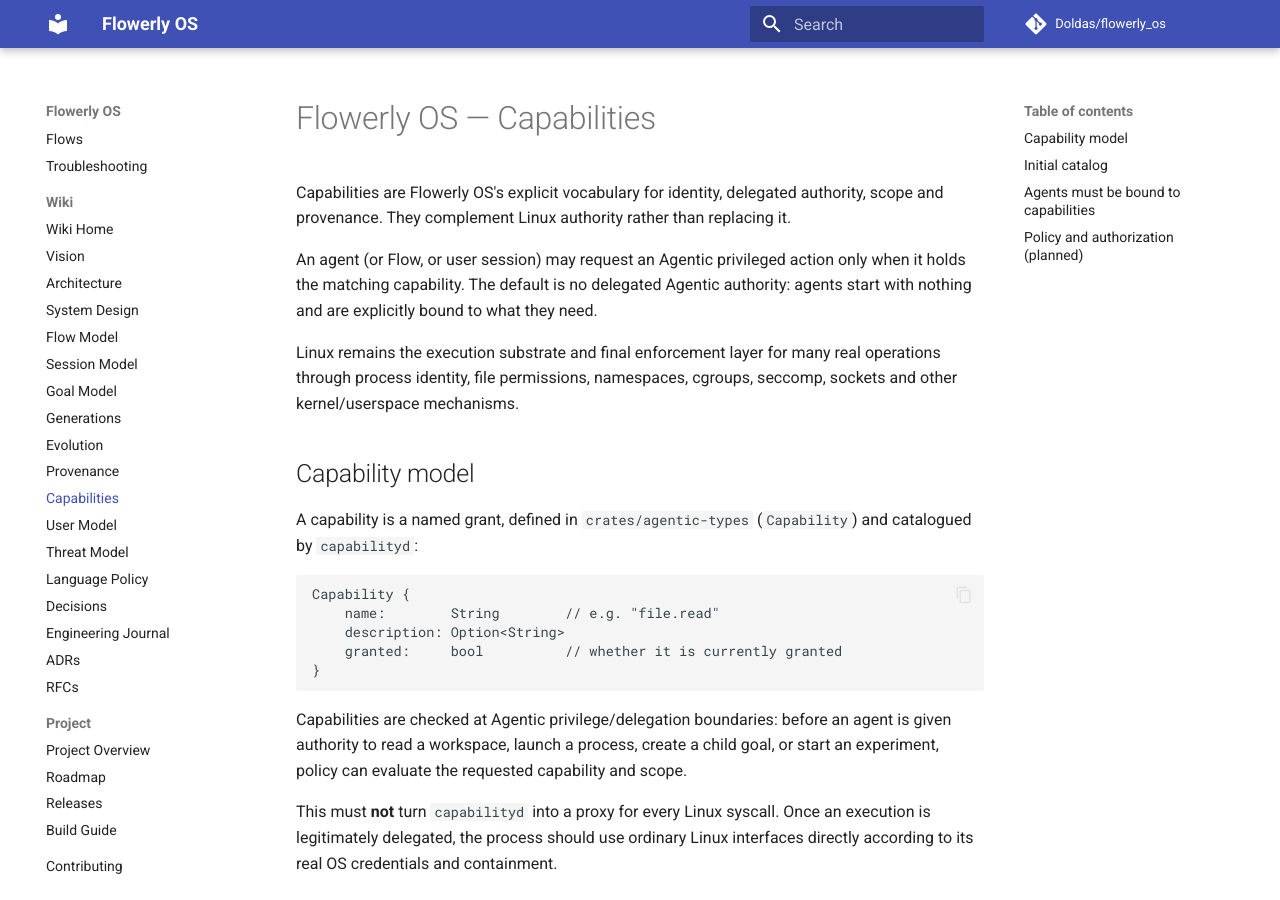
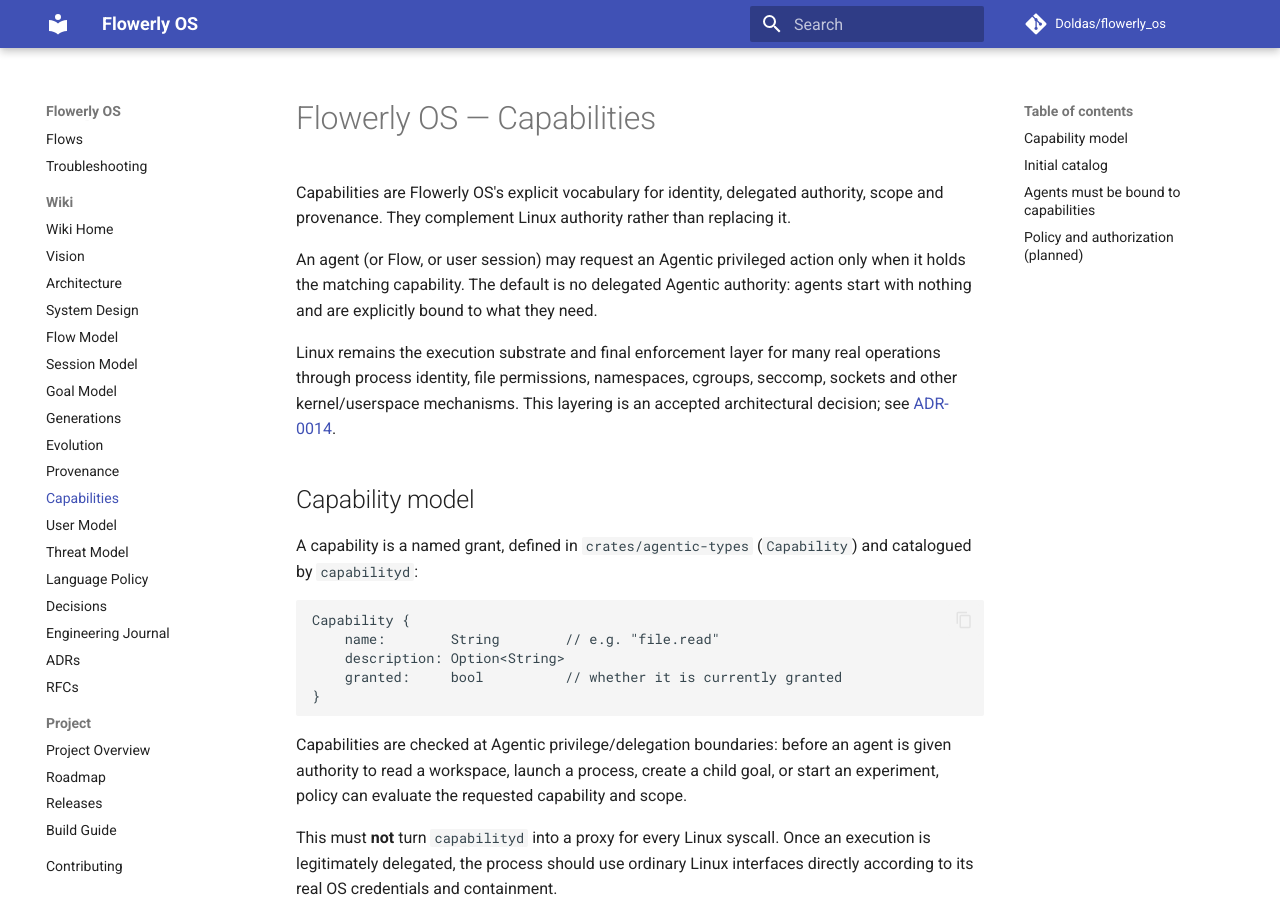
Before and after one commit to Doldas/flowerly_os, an MkDocs documentation site: the page built from docs/capabilities.md, in a window 1280 px wide and 900 px high. Built offline with MkDocs 1.6.1 and Material for MkDocs 9.7.7, drawn with Linux system fonts in a browser that asks for light colours; comment, search, counter and statistics services are not loaded.

Commit message:
docs(capabilities): link Linux authority decision

```diff
--- a/docs/capabilities.md
+++ b/docs/capabilities.md
@@ -10,7 +10,9 @@ authority: agents start with nothing and are explicitly bound to what they need.
 
 Linux remains the execution substrate and final enforcement layer for many real
 operations through process identity, file permissions, namespaces, cgroups,
-seccomp, sockets and other kernel/userspace mechanisms.
+seccomp, sockets and other kernel/userspace mechanisms. This layering is an
+accepted architectural decision; see
+[ADR-0014](adr/0014-linux-authority-is-the-enforcement-substrate.md).
 
 ## Capability model
 
```
